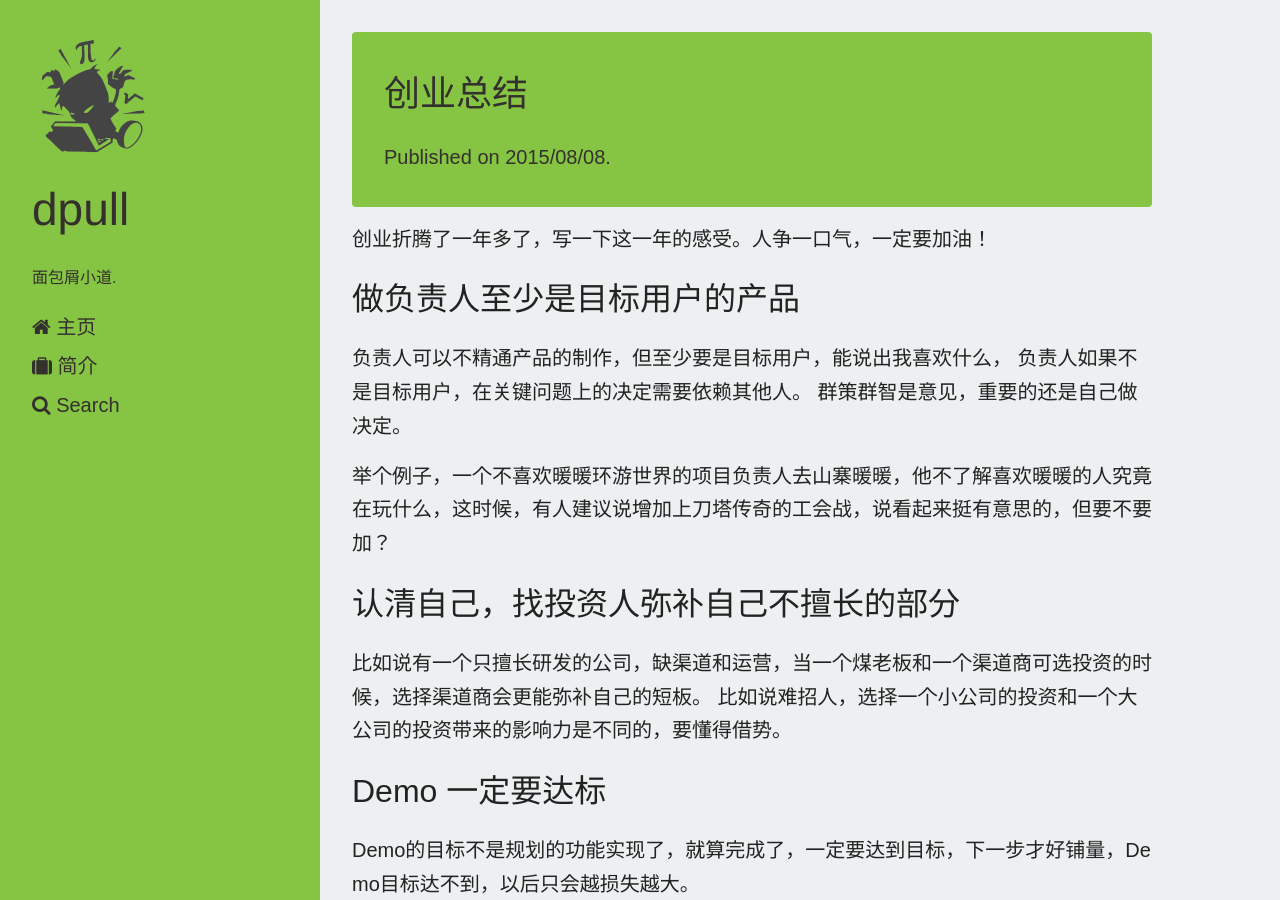
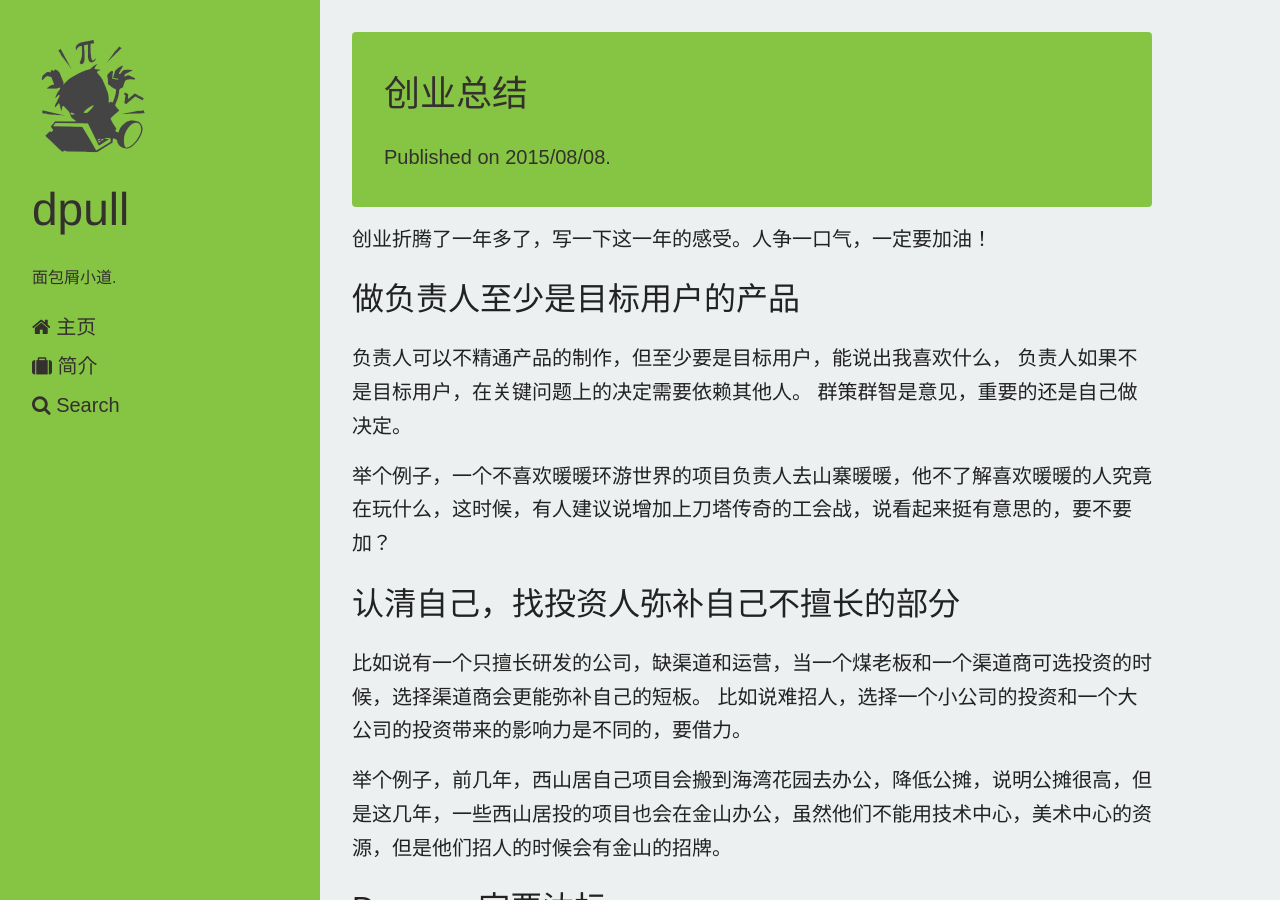
Before and after one commit to dpull/dpull.github.io, a Jekyll site: the page built from _posts/program/2015-08-08-entrepreneurship_summary.md, in a window 1280 px wide and 900 px high. Built offline with Jekyll 4.4.1, drawn with Linux system fonts in a browser that asks for light colours; nearby versions of some CDN libraries; Markdown is read by kramdown in place of the engine named in the settings; comment, search, counter and statistics services are not loaded.

Commit message:
整理代码

```diff
--- a/_posts/program/2015-08-08-entrepreneurship_summary.md
+++ b/_posts/program/2015-08-08-entrepreneurship_summary.md
@@ -12,11 +12,13 @@ tags: []
 负责人如果不是目标用户，在关键问题上的决定需要依赖其他人。
 群策群智是意见，重要的还是自己做决定。
 
-举个例子，一个不喜欢暖暖环游世界的项目负责人去山寨暖暖，他不了解喜欢暖暖的人究竟在玩什么，这时候，有人建议说增加上刀塔传奇的工会战，说看起来挺有意思的，但要不要加？
+举个例子，一个不喜欢暖暖环游世界的项目负责人去山寨暖暖，他不了解喜欢暖暖的人究竟在玩什么，这时候，有人建议说增加上刀塔传奇的工会战，说看起来挺有意思的，要不要加？
 
 ## 认清自己，找投资人弥补自己不擅长的部分 ##
 比如说有一个只擅长研发的公司，缺渠道和运营，当一个煤老板和一个渠道商可选投资的时候，选择渠道商会更能弥补自己的短板。
-比如说难招人，选择一个小公司的投资和一个大公司的投资带来的影响力是不同的，要懂得借势。
+比如说难招人，选择一个小公司的投资和一个大公司的投资带来的影响力是不同的，要借力。
+
+举个例子，前几年，西山居自己项目会搬到海湾花园去办公，降低公摊，说明公摊很高，但是这几年，一些西山居投的项目也会在金山办公，虽然他们不能用技术中心，美术中心的资源，但是他们招人的时候会有金山的招牌。
 
 ## Demo 一定要达标 ##
 Demo的目标不是规划的功能实现了，就算完成了，一定要达到目标，下一步才好铺量，Demo目标达不到，以后只会越损失越大。
```
